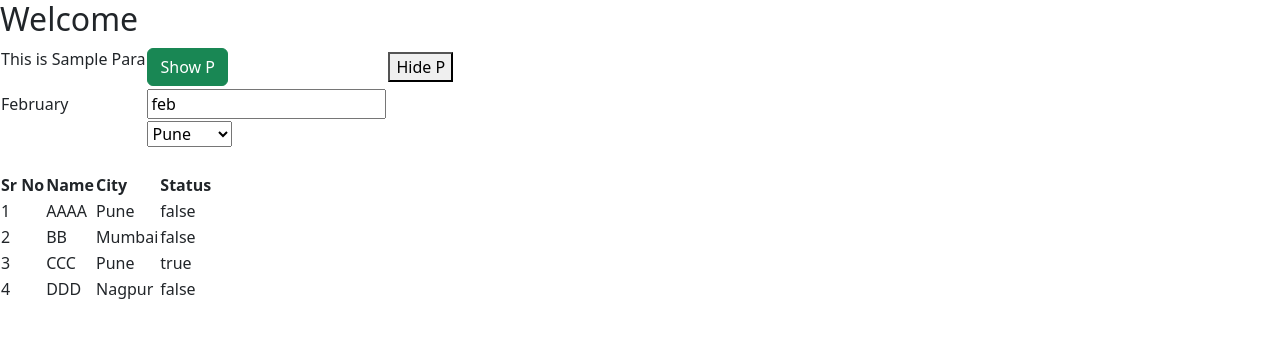
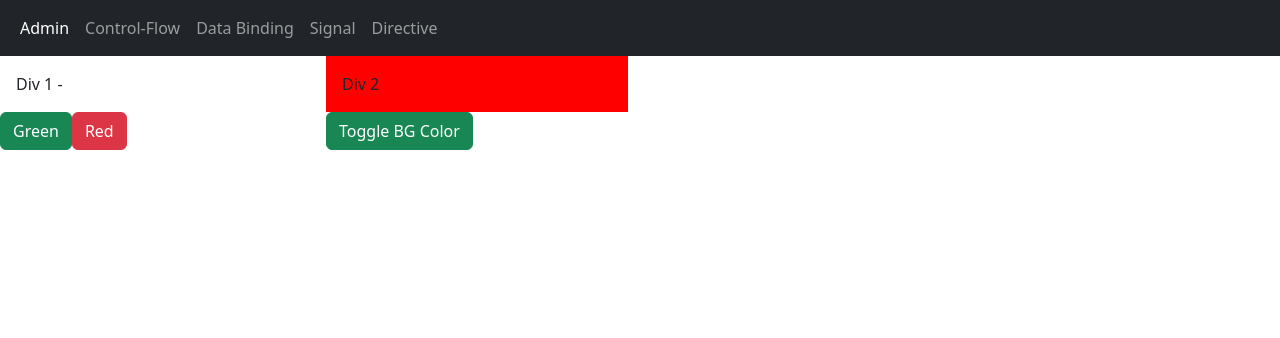
Before and after one commit to PalleWestermann/angular20Tutorial2, an Angular app: page /Attribute-dir in a window 1280 px wide. Before the commit this address led to /. Shown: the top 338 px of the page. Built offline with nearby package versions, Linux system fonts and the light colour scheme.

Commit message:
After video 7

```diff
--- a/src/app/app.html
+++ b/src/app/app.html
@@ -1,3 +1,22 @@
-<h2>Welcome</h2>
-
-<app-control-flow></app-control-flow>
+<nav class="navbar navbar-expand-sm bg-dark navbar-dark">
+  <div class="container-fluid">
+    <ul class="navbar-nav">
+      <li class="nav-item">
+        <a class="nav-link active" routerLink="admin">Admin</a>
+      </li>
+      <li class="nav-item">
+        <a class="nav-link" routerLink="control-flow-statement">Control-Flow</a>
+      </li>
+      <li class="nav-item">
+        <a class="nav-link"  routerLink="databinding">Data Binding</a>
+      </li>
+      <li class="nav-item">
+        <a class="nav-link"  routerLink="signal">Signal</a>
+      </li>
+      <li class="nav-item">
+        <a class="nav-link"  routerLink="Attribute-dir">Directive</a>
+      </li>
+    </ul>
+  </div>
+</nav>
+<router-outlet></router-outlet>
--- a/src/app/app.routes.ts
+++ b/src/app/app.routes.ts
@@ -1,3 +1,30 @@
 import { Routes } from '@angular/router';
+import { Admin } from './components/admin/admin';
+import { ControlFlow } from './components/control-flow/control-flow';
+import { DataBinding } from './components/data-binding/data-binding';
+import { SignalEx } from './components/signal-ex/signal-ex';
+import { AttDirective } from './components/att-directive/att-directive';
 
-export const routes: Routes = [];
+export const routes: Routes = [
+
+    {
+      path: 'admin',
+      component: Admin
+    },
+    {
+      path: 'control-flow-statement',
+      component: ControlFlow
+    },
+    {
+      path: 'databinding',
+      component: DataBinding
+    },
+    {
+      path: 'signal',
+      component: SignalEx
+    },
+    {
+      path: 'Attribute-dir',
+      component: AttDirective
+    }
+  ];
--- a/src/app/app.ts
+++ b/src/app/app.ts
@@ -1,13 +1,11 @@
 import { Component, signal } from '@angular/core';
 
-import { DataBinding } from './components/data-binding/data-binding';
-import { SignalEx } from './components/signal-ex/signal-ex';
-import { ControlFlow } from "./components/control-flow/control-flow";
+import { RouterLink, RouterOutlet } from '@angular/router';
 
 
 @Component({
   selector: 'app-root',
-  imports: [ControlFlow],
+  imports: [RouterLink, RouterOutlet],
   templateUrl: './app.html',
   styleUrl: './app.css'
 })
--- /dev/null
+++ b/src/app/components/att-directive/att-directive.html
@@ -0,0 +1,22 @@
+<div class="row">
+  <div class="col-3">
+    <div class="p-3" [ngClass]="div1ClassName()">
+      Div 1 - {{div1ClassName()}}
+    </div>
+  </div>
+ <div class="col-3">
+    <div class="p-3" [ngStyle]="{'background-color': (isDiv2Green) ? 'blue':'red'}">
+       Div 2
+    </div>
+  </div>
+</div>
+
+<div class="row">
+  <div class="col-3">
+    <button class="btn btn-success" (click)="setBgClass('bg-success')">Green</button>
+    <button class="btn btn-danger" (click)="setBgClass('bg-danger')">Red</button>
+  </div>
+  <div class="col-3">
+    <button class="btn btn-success" (click)="toggleDiv2Color()">Toggle BG Color</button>
+  </div>
+</div>
--- /dev/null
+++ b/src/app/components/att-directive/att-directive.ts
@@ -0,0 +1,23 @@
+import { Component, signal } from '@angular/core';
+import { NgClass, NgStyle } from '@angular/common';
+
+@Component({
+  selector: 'app-att-directive',
+  imports: [NgClass, NgStyle],
+  templateUrl: './att-directive.html',
+  styleUrl: './att-directive.css',
+})
+export class AttDirective {
+
+  div1ClassName = signal<string>("");
+
+  isDiv2Green: boolean = false;
+
+  setBgClass(className:string) {
+    this.div1ClassName.set(className);
+  }
+
+  toggleDiv2Color() {
+    this.isDiv2Green = !this.isDiv2Green;
+  }
+}
```
Also changed, not shown: src/app/components/att-directive/att-directive.css (added), 1 other file (tests, documents, lock files or other folders).
